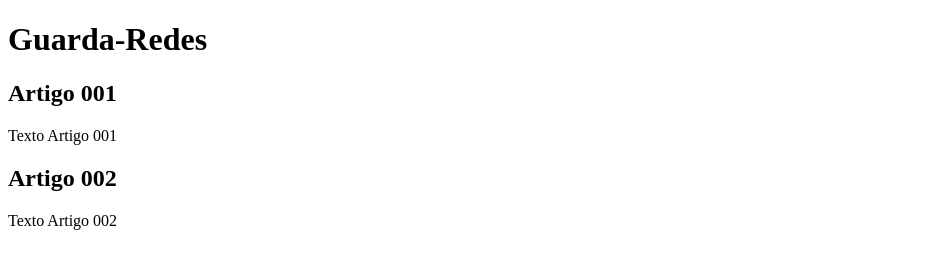
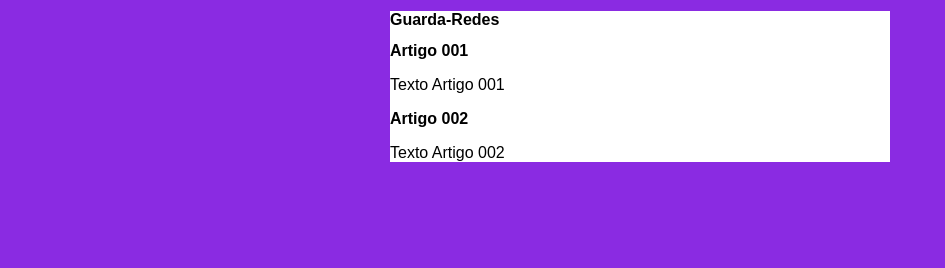
Before and after one commit to KaueBarroso/Projeto-Site, a plain HTML site: page Index.html in a window 1280 px wide. Shown: the whole page, without its empty margins (0-945 px from the left). Drawn offline with Linux system fonts and the light colour scheme.

Commit message:
comeicei design

```diff
--- a/Index.html
+++ b/Index.html
@@ -4,7 +4,8 @@
     <meta charset="UTF-8">
     <meta http-equiv="X-UA-Compatible" content="IE=edge">
     <meta name="viewport" content="width=device-width, initial-scale=1.0">
-    <title>Guarda-Redes</title>
+    <title>Site CursoVideo</title>
+    <link rel="stylesheet" href="estilos/style.css">
 </head>
 <body>
     <main>
--- /dev/null
+++ b/estilos/style.css
@@ -0,0 +1,16 @@
+*{
+    font-family: Arial, Helvetica, sans-serif;
+    font-size: 16px;
+}
+
+body{
+  background-color: blueviolet;
+
+}
+
+main{
+background-color: #fff;
+width: 500px;
+margin: auto;
+box-shadow: 3px 3ox 5px rgb(31, 28, 28);
+}
```
